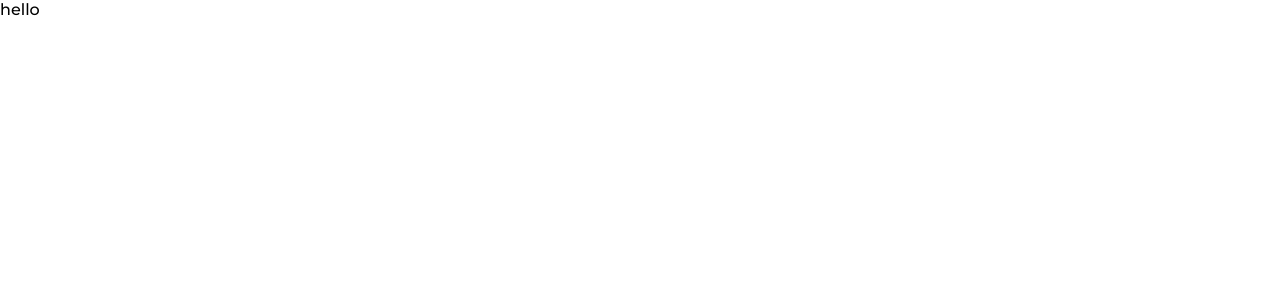
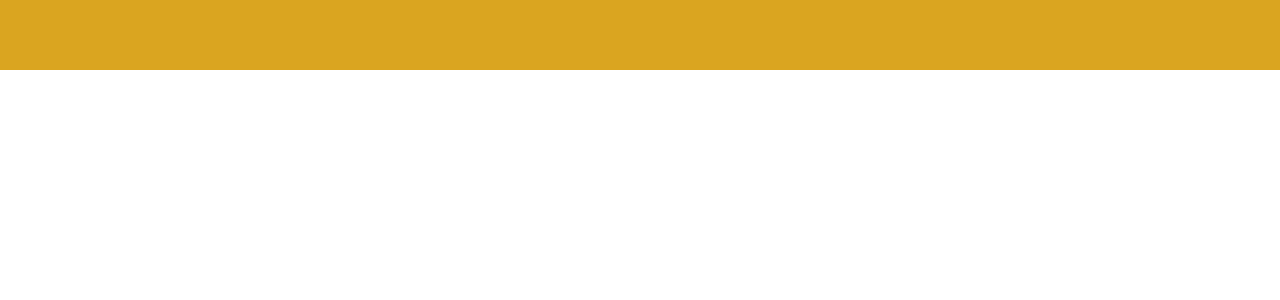
Before and after one commit to MMURPHY222/portfolio-v1, a React (Create React App) app: page / in a window 1280 px wide. Shown: the top 300 px of the page. Built offline with nearby package versions, Linux system fonts and the light colour scheme.

Commit message:
added some css

```diff
--- a/src/App.js
+++ b/src/App.js
@@ -1,8 +1,20 @@
+import Nav from './components/nav/Nav'
+import Intro from './components/intro/Intro'
+import Portfolio from './components/portfolio/Portfolio'
+import Works from './components/works/Works'
+import Contact from './components/contact/Contact'
 
 function App() {
   return (
     <div className="app">
-      hello
+        <Nav />
+        <div className='sections'>
+          <Intro />
+          <Portfolio />
+          <Works />
+          <Contact />
+
+        </div>
     </div>
   );
 }
--- a/src/components/contact/Contact.jsx
+++ b/src/components/contact/Contact.jsx
@@ -1,9 +1,9 @@
 import React from 'react'
-import 'contact.css'
+import '../contact/contact.css'
 
 export default function Contact() {
     return (
-        <div>
+        <div className='contact'>
 
         </div>
     )
--- a/src/components/contact/contact.css
+++ b/src/components/contact/contact.css
@@ -0,0 +1,3 @@
+.contact {
+  background-color: aqua;
+}
--- a/src/components/intro/intro.css
+++ b/src/components/intro/intro.css
@@ -0,0 +1,3 @@
+.intro {
+  background-color: brown;
+}
--- a/src/components/intro/intro.jsx
+++ b/src/components/intro/intro.jsx
@@ -1,5 +1,5 @@
 import React from 'react'
-import 'intro.css'
+import '../intro/intro.css'
 
 export default function Intro() {
     return (
--- a/src/components/nav/nav.css
+++ b/src/components/nav/nav.css
@@ -0,0 +1,5 @@
+.nav {
+  width: 100%;
+  height: 70px;
+  background-color: goldenrod;
+}
--- a/src/components/nav/nav.jsx
+++ b/src/components/nav/nav.jsx
@@ -1,5 +1,5 @@
 import React from 'react'
-import 'nav.css'
+import '../nav/nav.css'
 
 export default function Nav() {
     return (
--- a/src/components/portfolio/portfolio.css
+++ b/src/components/portfolio/portfolio.css
@@ -0,0 +1,3 @@
+.portfolio {
+  background-color: orange;
+}
--- a/src/components/portfolio/portfolio.jsx
+++ b/src/components/portfolio/portfolio.jsx
@@ -1,5 +1,5 @@
 import React from 'react'
-import 'portfolio.css'
+import '../portfolio/portfolio.css'
 
 export default function Portfolio() {
     return (
--- a/src/components/works/work.css
+++ b/src/components/works/work.css
@@ -0,0 +1,3 @@
+.works {
+  background-color: grey;
+}
--- a/src/components/works/works.jsx
+++ b/src/components/works/works.jsx
@@ -1,5 +1,5 @@
 import React from 'react'
-import 'works.css'
+import '../works/work.css'
 
 export default function Works() {
     return (
```
